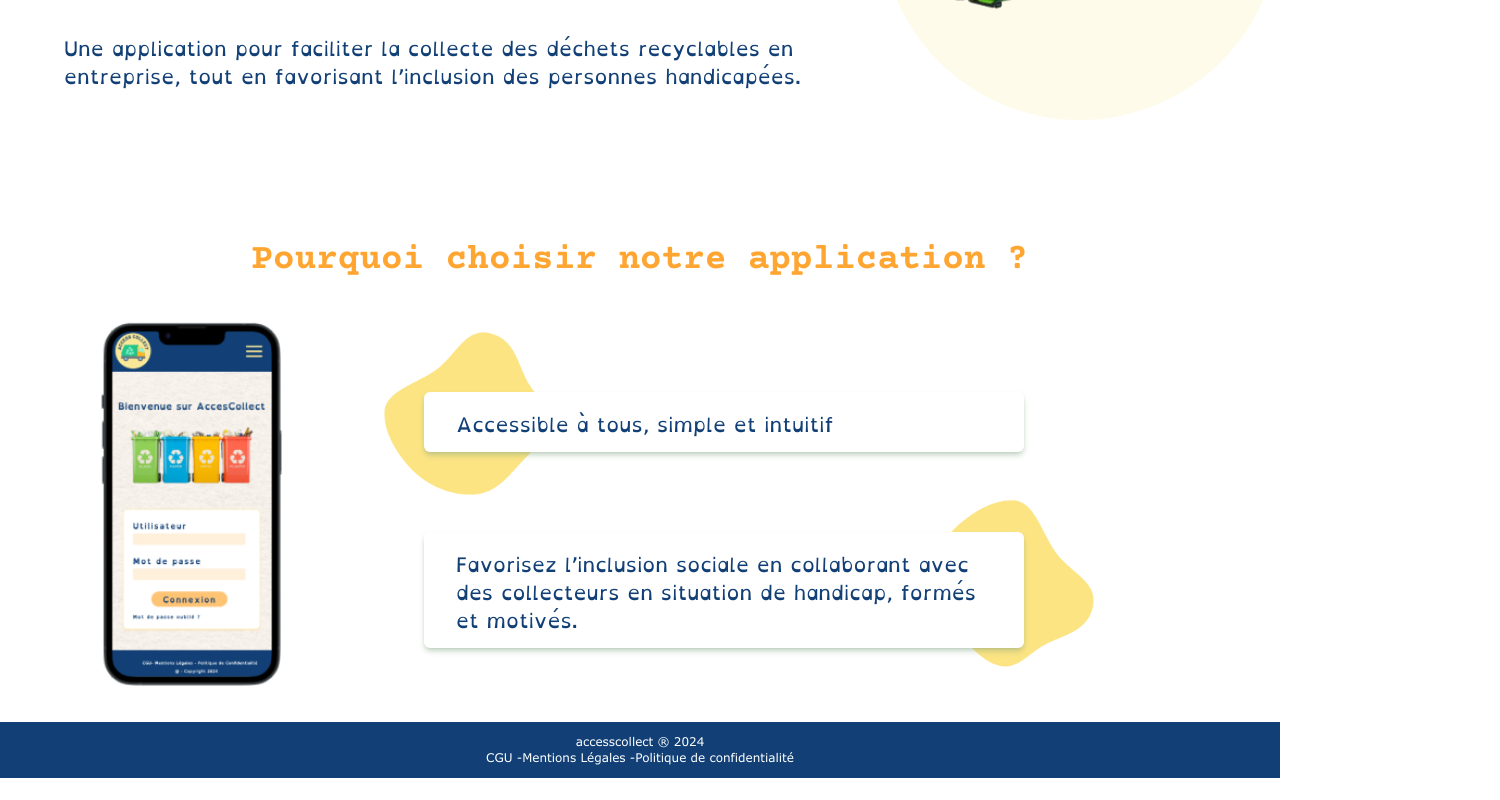
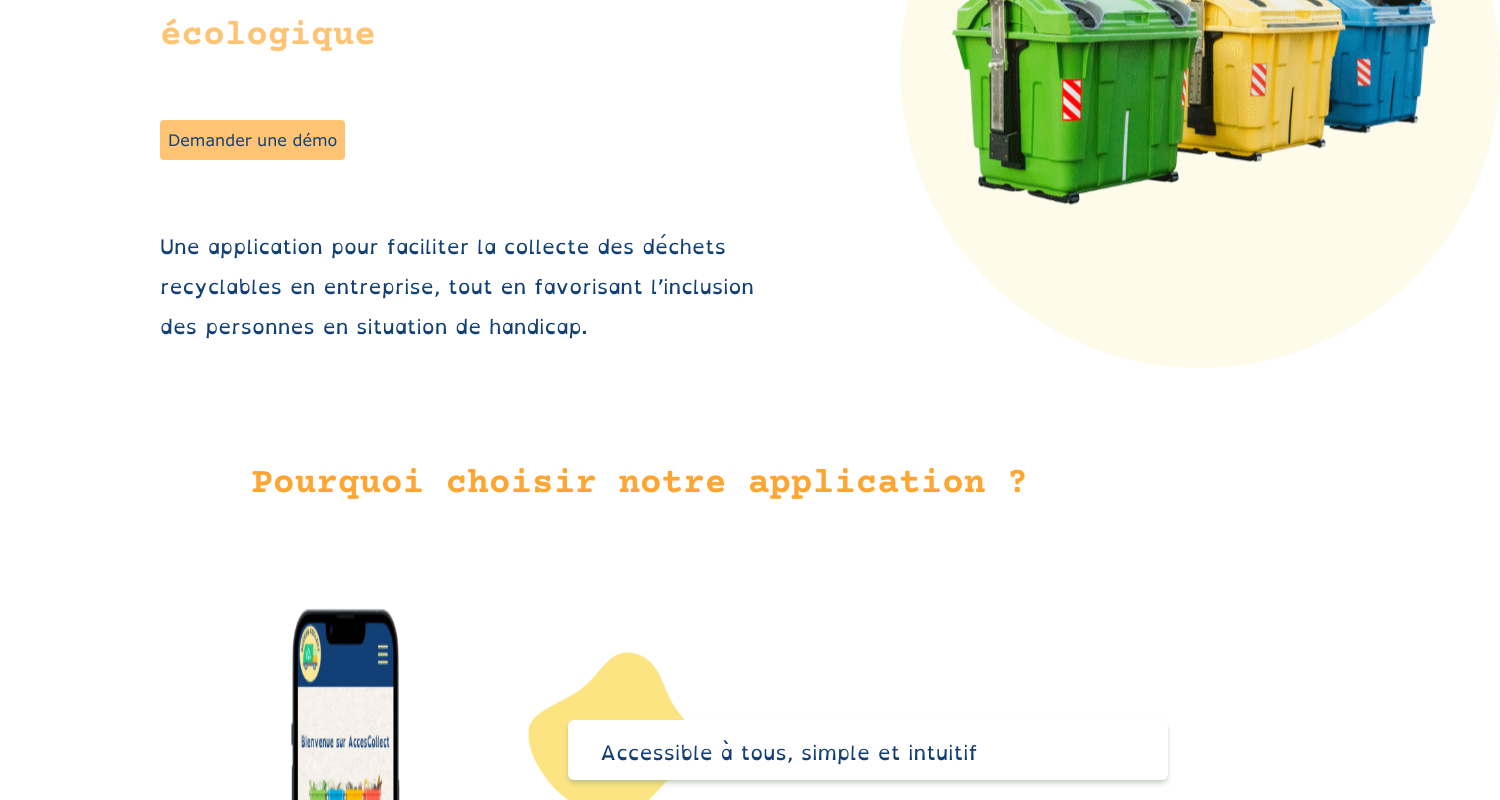
Before and after one commit to tripluch/access-collect, a Next.js app: page / in a window 1280 px wide. Shown: the part 440-1240 px from the top of the page, 1500 px wide, since content can reach past the window. Before the commit the page ends 1218 px from the top, so only its background shows below. Built offline with nearby package versions, Linux system fonts and the light colour scheme.

Commit message:
feat:adaptation homepage to desktop

```diff
--- a/src/app/(public)/page.tsx
+++ b/src/app/(public)/page.tsx
@@ -10,17 +10,18 @@ export const metadata: Metadata = {
 export default function Home() {
   return (
     <>
+      <div className="mx-0 md:mx-0 lg:mx-24 lg:mt-12">
         {/* section de présentation */}
         <section className="text-midnightBlue mb-16">
           <div className="pt-8 mb-4 h-52">
             <Image
-            className="absolute top-[136px] left-5 hidden md:block"
+              className="hidden md:block md:absolute md:top-[136px] md:left-5 lg:absolute lg:top-[200px] lg:left-28"
               src="/decoration.svg"
               alt={"élément décoratif"}
               width={70}
               height={70}
             />
-          <p className="mx-4 text-xl font-section md:w-2/3 md:text-4xl md:ml-16 md:mr-0 md:mt-12">
+            <p className="mx-4 text-xl font-section md:w-2/3 md:text-4xl md:ml-16 md:mr-0 md:mt-12 lg:leading-[2] lg:w-[600px]">
               {
                 "Optimisez la collecte des déchets en entreprise avec une solution"
               }
@@ -28,27 +29,27 @@ export default function Home() {
               <span className="text-lightOrange">{"écologique"}</span>
             </p>
           </div>
-        <div className="hidden md:block md:ml-16 md:mt-16">
+          <div className="hidden md:block md:ml-16 md:mt-16 lg:mt-52">
             <LogButton label={"Demander une démo"} />
           </div>
           <Image
-          className="absolute top-64 left-16 md:bg-transparentImperialYellow md:top-40 md:rounded-full md:p-4 md:left-[880px] md:w-[400px] md:h-[400px]"
+            className="absolute top-64 left-24 md:bg-transparentImperialYellow md:top-40 md:rounded-full md:p-4 md:left-[880px] md:w-[400px] md:h-[400px] lg:left-[900px] lg:top-52 lg:w-[600px] lg:h-[600px]"
             src="/containeurs.svg"
             alt={"poubelle"}
             width={250}
             height={100}
           />
           <Image
-          className="absolute top-[286px] left-0 block md:hidden"
+            className="absolute top-[320px] left-3 block md:hidden"
             src="/decoration.svg"
             alt={"poubelle"}
             width={70}
             height={70}
           />
-        <div className="bg-transparentImperialYellow py-4 h-52 md:bg-white ">
-          <p className="mx-4 pt-12  md:w-2/3 md:text-xl md:ml-16 md:mr-0">
+          <div className="bg-transparentImperialYellow py-4 mt-12 h-52 md:bg-white md:mt-0 lg:mt-0">
+            <p className="mx-4 pt-12  md:w-2/3 md:text-xl md:ml-16 md:mr-0 lg:w-[600px] lg:leading-[2]">
               {
-              "Une application pour faciliter la collecte des déchets recyclables en entreprise, tout en favorisant l’inclusion des personnes handicapées."
+                "Une application pour faciliter la collecte des déchets recyclables en entreprise, tout en favorisant l’inclusion des personnes en situation de handicap."
               }
             </p>
           </div>
@@ -56,55 +57,56 @@ export default function Home() {
 
         {/* section Pourquoi choisir notre application? */}
 
-      <section className="text-midnightBlue">
+        <section className="text-midnightBlue lg:mt-24">
           <h1 className="text-center text-xl text-brightOrange font-section md:text-4xl">
             {"Pourquoi choisir notre application ?"}
           </h1>
-        <div className="md:flex md:justify-start md:ml-24">
-          <div className="flex justify-center my-8 ">
+          <div className="md:flex md:justify-start md:ml-24 lg:ml-48 lg:mt-10 ">
+            <div className="flex justify-center my-8 lg:mt-12">
               <Image
                 src="/mobile.png"
                 alt={"exemple d'une vue mobile sur un téléphone"}
                 width={200}
                 height={300}
+                className="w-[180px] h-[300px] md:w-64 md:h-96 lg:w-80 lg:h-[600px]"
               />
             </div>
             <div className="mx-4">
               <div className="flex items-start my-4">
                 <Image
-                className="block md:hidden"
+                  className="block md:hidden lg:hidden"
                   src="/puceTri.png"
                   alt={"image puce tri sélectif"}
                   width={20}
                   height={5}
                 />
                 <Image
-                className="hidden md:block md:absolute md:ml-16  md:mt-6 md:z-0"
+                  className="hidden md:block md:absolute md:ml-16  md:mt-6 md:z-0 lg:ml-24 lg:mt-20"
                   src="/roundedDecoration1.png"
                   alt={"élément décoratif jaune"}
                   width={180}
                   height={130}
                 />
-              <p className="md:text-xl md:shadow-md md:shadow-lightOliveGreen md:rounded-md md:px-8 md:py-4 md:w-[600px] md:ml-28 md:mt-24 md:z-10 md:bg-white">
+                <p className="ml-4 md:text-xl md:shadow-md md:shadow-lightOliveGreen md:rounded-md md:px-8 md:py-4 md:w-[600px] md:ml-28 md:mt-24 md:z-10 md:bg-white lg:mt-40 lg:ml-36">
                   {"Accessible à tous, simple et intuitif"}
                 </p>
               </div>
               <div className="flex items-start my-4 md:my-8">
                 <Image
-                className=" md:hidden"
+                  className="block md:hidden lg:hidden"
                   src="/puceTri.png"
                   alt={"image puce tri sélectif"}
-                width={30}
+                  width={20}
                   height={5}
                 />
                 <Image
-                className="hidden md:block md:absolute md:ml-16  md:z-0 md:ml-[600px]"
+                  className="hidden md:block md:absolute md:ml-16  md:z-0 md:ml-[600px] lg:mt-20"
                   src="/roundedDecoration2.png"
                   alt={"élément décoratif jaune"}
                   width={200}
                   height={200}
                 />
-              <p className="md:text-xl md:shadow-md md:shadow-lightOliveGreen md:rounded-md md:px-8 md:py-4 md:w-[600px] md:mt-12 md:z-10 md:bg-white md:ml-28">
+                <p className="ml-4 md:text-xl md:shadow-md md:shadow-lightOliveGreen md:rounded-md md:px-8 md:py-4 md:w-[600px] md:mt-12 md:z-10 md:bg-white md:ml-28 lg:mt-32">
                   {
                     "Favorisez l’inclusion sociale en collaborant avec des collecteurs en situation de handicap, formés et motivés."
                   }
@@ -113,6 +115,11 @@ export default function Home() {
             </div>
           </div>
         </section>
+
+        {/* section Les fonctionnalités */}
+
+        <section className="text-midnightBlue lg:mt-24"></section>
+      </div>
     </>
   );
 }
```
Lines whose indentation alone changed are shown as unchanged.
